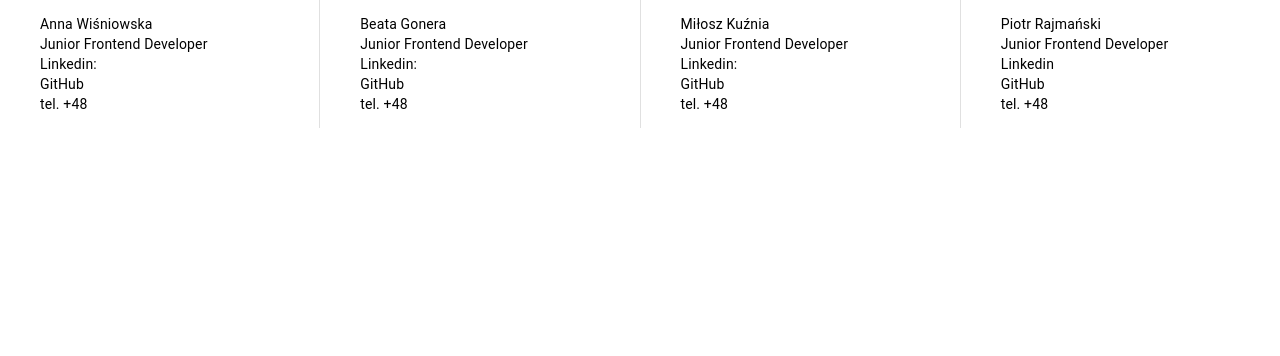
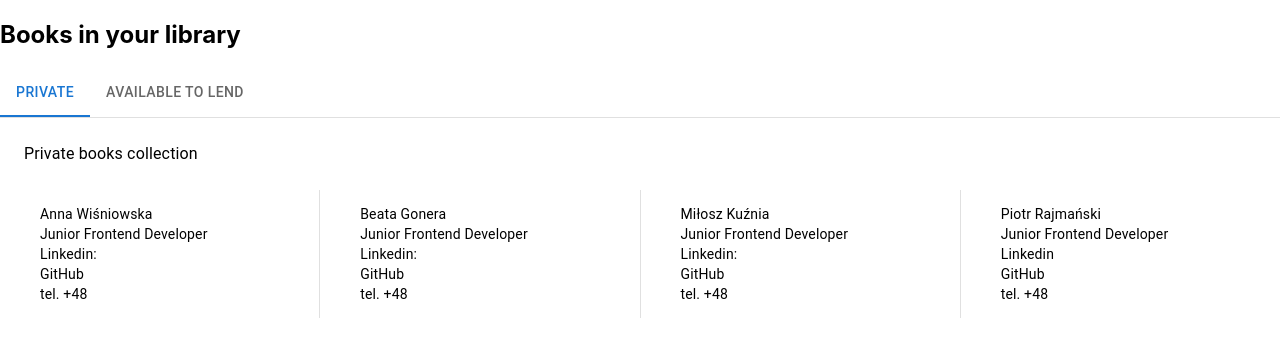
Before and after one commit to rajmanski/BookShare, a React (Create React App) app: page /mybooks in a window 1280 px wide. Shown: the top 356 px of the page. Built offline with nearby package versions, Linux system fonts and the light colour scheme.

Commit message:
tabs in MyBooksPage added

```diff
--- a/src/components/authorised/MyBooksPage/MyBooksPage.tsx
+++ b/src/components/authorised/MyBooksPage/MyBooksPage.tsx
@@ -1,9 +1,13 @@
+
 import {Footer} from '../../Footer/Footer'
+import BasicTabs from '../../shared/TabPanel/TabPanel'
 
 export const MyBooksPage = () => {
 
     return(
     <div className="my-books-page-container">
+        <h2 className='books-in-your-library-title'>Books in your library</h2>
+        <BasicTabs/>
 
         <Footer/>
     </div>
--- /dev/null
+++ b/src/components/shared/TabPanel/TabPanel.tsx
@@ -0,0 +1,63 @@
+import * as React from 'react';
+import Tabs from '@mui/material/Tabs';
+import Tab from '@mui/material/Tab';
+import Typography from '@mui/material/Typography';
+import Box from '@mui/material/Box';
+
+interface TabPanelProps {
+  children?: React.ReactNode;
+  index: number;
+  value: number;
+}
+
+function TabPanel(props: TabPanelProps) {
+  const { children, value, index, ...other } = props;
+
+  return (
+    <div
+      role="tabpanel"
+      hidden={value !== index}
+      id={`simple-tabpanel-${index}`}
+      aria-labelledby={`simple-tab-${index}`}
+      {...other}
+    >
+      {value === index && (
+        <Box sx={{ p: 3 }}>
+          <Typography>{children}</Typography>
+        </Box>
+      )}
+    </div>
+  );
+}
+
+function a11yProps(index: number) {
+  return {
+    id: `simple-tab-${index}`,
+    'aria-controls': `simple-tabpanel-${index}`,
+  };
+}
+
+export default function BasicTabs() {
+  const [value, setValue] = React.useState(0);
+
+  const handleChange = (event: React.SyntheticEvent, newValue: number) => {
+    setValue(newValue);
+  };
+
+  return (
+    <Box sx={{ width: '100%' }}>
+      <Box sx={{ borderBottom: 1, borderColor: 'divider' }}>
+        <Tabs value={value} onChange={handleChange} aria-label="basic tabs example">
+          <Tab label="private" className='tab-private' {...a11yProps(0)} />
+          <Tab label="available to lend" {...a11yProps(1)} />
+        </Tabs>
+      </Box>
+      <TabPanel value={value} index={0}>
+        Private books collection
+      </TabPanel>
+      <TabPanel value={value} index={1}>
+        Shared books collection
+      </TabPanel>
+    </Box>
+  );
+}
```
Also changed, not shown: src/components/shared/TabPanel/TabPanel.style.css (added).
